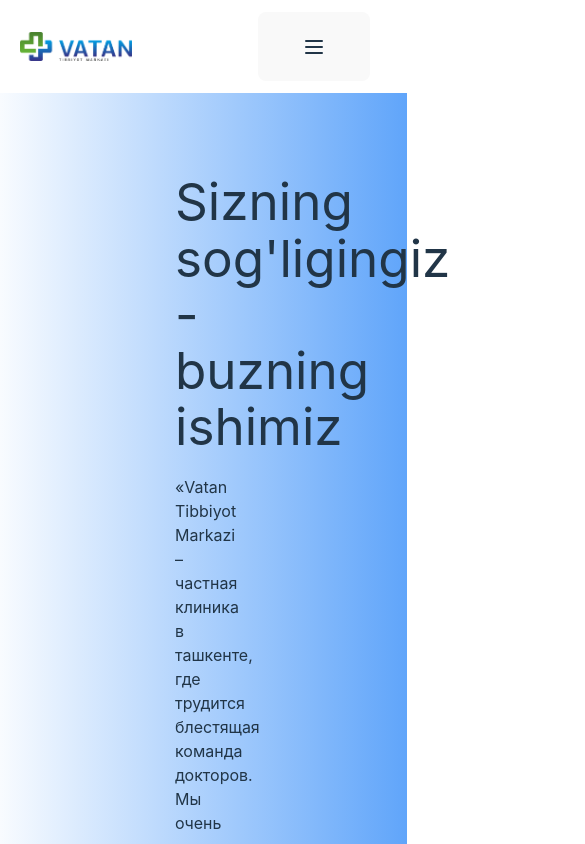
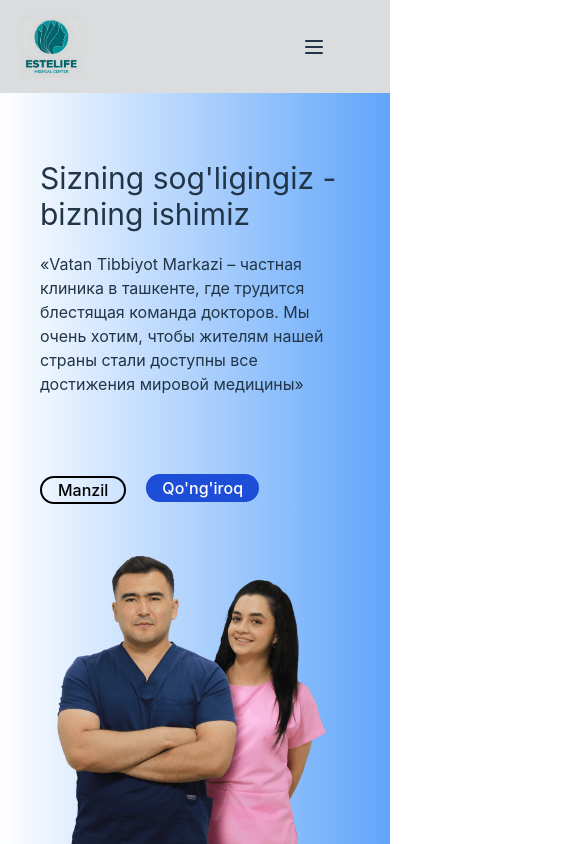
Before and after one commit to Xudoynazar1112/klinika, a React (Vite) app: page / in a window 390 px wide. Shown: the top 844 px of the page, 585 px wide, since content can reach past the window. Built offline with nearby package versions, Linux system fonts and the light colour scheme.

Commit message:
changed recvisits

```diff
--- a/index.html
+++ b/index.html
@@ -2,7 +2,7 @@
 <html lang="en">
   <head>
     <meta charset="UTF-8" />
-    <link rel="icon" type="image/svg+xml" href="/vite.svg" />
+    <link rel="icon" type="image" href="./src/assets/images/logo.jpg" />
     <meta name="viewport" content="width=device-width, initial-scale=1.0" />
     <title>Vatan tibbiyot</title>
   </head>
--- a/src/components/call/Call.jsx
+++ b/src/components/call/Call.jsx
@@ -2,7 +2,7 @@ import React from 'react'
 
 const Call = () => {
   return (
-    <div><a href='tel:+998889251111' className='p-1 px-4 bg-blue-700 rounded-2xl text-white hover:text-green-300'>Qo'ng'iroq</a></div>
+    <div><a href='tel:+998991100033' className='p-1 px-4 bg-blue-700 rounded-2xl text-white hover:text-green-300'>Qo'ng'iroq</a></div>
   )
 }
 
--- a/src/components/home/HomeComp.jsx
+++ b/src/components/home/HomeComp.jsx
@@ -3,7 +3,7 @@ import './HomeComp.css'
 
 const HomeComp = ({ icon: Icon, head, body }) => {
   return (
-    <div className="flex gap-10 w-[25rem] shadowNew rounded-2xl">
+    <div className="flex gap-10 w-[20rem] md:w-[25rem] shadowNew rounded-2xl">
       <div className="text-[5rem] text-blue-400">
         <Icon /> {/* Render the icon component */}
       </div>
--- a/src/global/Footer.jsx
+++ b/src/global/Footer.jsx
@@ -1,5 +1,5 @@
 import React from "react";
-import logo from "../assets/images/logo.webp";
+import logo from "../assets/images/logo.jpg";
 import { BsFillTelephoneFill } from "react-icons/bs";
 import { MdOutlineEmail } from "react-icons/md";
 import { FaRegAddressCard } from "react-icons/fa";
@@ -23,13 +23,13 @@ const Footer = () => {
             <p>
               <b>Manzil:</b>
             </p>
-            <p>Uchtepa tumani, Qatortol ko'chasi</p>
+            <p>Sebzor</p>
           </div>
           <div>
             <p>
               <b>Orientr:</b>
             </p>
-            <p>Oqtepa lavashni to'g'risida</p>
+            <p>Oqtepa lavashni to'g'risida (namuna)</p>
           </div>
           <div>
             <p>
@@ -39,11 +39,11 @@ const Footer = () => {
           </div>
           <div className="flex">
             <BsFillTelephoneFill />{" "}
-            <a href="tel:+998889251111">+998 (88) 925-11-11</a>
+            <a href="tel:+998991100033">+998 (99) 110-00-33</a>
           </div>
           <div className="flex">
             <BsFillTelephoneFill />{" "}
-            <a href="tel:+998889251111">+998 (88) 925-11-11</a>
+            <a href="tel:+998991100030">+998 (99) 110-00-30</a>
           </div>
           <div className="flex">
             <MdOutlineEmail /> <p>Vatantibbiyotmarkazi@gmail.com</p>
@@ -57,18 +57,18 @@ const Footer = () => {
         </div>
         <div>
           <iframe
-            src="https://www.google.com/maps/embed?pb=!1m14!1m8!1m3!1d2998.446636264613!2d69.175495!3d41.27738300000001!3m2!1i1024!2i768!4f13.1!3m3!1m2!1s0x38ae89671f2aea5d%3A0x444523068491c2c!2sVatan%20Tibbiyot%20Markazi!5e0!3m2!1suz!2sus!4v1729926329965!5m2!1suz!2sus"
+            src="https://www.google.com/maps/embed?pb=!1m13!1m8!1m3!1d16085.118637508229!2d69.24815590937108!3d41.33500183876555!3m2!1i1024!2i768!4f13.1!3m2!1m1!2zNDHCsDIwJzAzLjQiTiA2OcKwMTUnMDMuMSJF!5e0!3m2!1sen!2s!4v1729940251670!5m2!1sen!2s"
             width="100%"
             height="100%"
-            allowfullscreen=""
+            allowfullScreen=""
             loading="lazy"
             referrerPolicy="no-referrer-when-downgrade"
           ></iframe>
         </div>
       </div>
-      <div className="md:px-48 bg-green-300 grid grid-cols-3 gap-5 justify-items-center items-center py-10 border-t-blue-700 border-t-4">
-        <div>
-          <img src={logo} alt="logo" className="w-48" />
+      <div className="md:px-48 px-10 bg-[#DBDCDE] grid md:grid-cols-3 grid-cols-1 gap-5 justify-items-center items-center py-10 border-t-blue-700 border-t-4">
+        <div className="flex md:items-start items-canter flex-col">
+          <img src={logo} alt="logo" className="w-24" />
           <p>
             ХК «Vatan Med City» ОГРН 1187746719610 ИНН 9723058626 Лицензия
             Л041-01148-78/00287864 от 25.12.2020 Учтепинский район, 26-й
--- a/src/global/Header.jsx
+++ b/src/global/Header.jsx
@@ -1,5 +1,5 @@
 import React, { useState } from "react";
-import logo from "../assets/images/logo.webp";
+import logo from "../assets/images/logo.jpg";
 import { Link } from "react-router-dom";
 import Call from "../components/call/Call";
 import { Menu, X } from "lucide-react";
@@ -11,8 +11,8 @@ const Header = () => {
   };
   return (
     <>
-      <div className="flex justify-between items-center w-full md:px-48 px-5 py-3">
-        <img src={logo} alt="logo" className="md:w-48 w-28" />
+      <div className="flex justify-between items-center w-full md:px-48 px-5 py-3 bg-[#DBDCDE] fixed top-0">
+        <img src={logo} alt="logo" className="md:w-24 w-16" />
         <ul className="md:flex md:gap-5 md:text-lg hidden">
           <li>
             <Link to={"#"}>Klinika haqida</Link>
@@ -27,7 +27,7 @@ const Header = () => {
             <Call />
           </li>
           <li>
-            <select name="Lang" id="lang">
+            <select name="Lang" id="lang" className="rounded-xl px-1">
               <option value="uz">O'zbek</option>
               <option value="ru">Rus</option>
             </select>
@@ -36,14 +36,14 @@ const Header = () => {
         <div className="md:hidden inline">
           <button
             onClick={toggleHandle}
-            className="text-4xl transition-colors duration-300 "
+            className="text-4xl transition-colors duration-300 bg-[#DBDCDE]"
           >
             {isOpen ? <X /> : <Menu />}
           </button>
         </div>
       </div>
       {isOpen && (
-        <ul className="flex flex-col pt-16 items-start pl-10 gap-5 text-xl fixed right-0 top-20 bg-slate-50 h-full w-[70%]">
+        <ul className="flex flex-col pt-16 items-start pl-10 gap-5 text-xl fixed right-0 top-28 bg-[#DBDCDE] h-full w-[70%]">
           <li>
             <Link to={"#"}>Klinika haqida</Link>
           </li>
--- a/src/global/MainWrapper.jsx
+++ b/src/global/MainWrapper.jsx
@@ -12,7 +12,7 @@ const MainWrapper = (routes) => {
             <div className="flex flex-col min-h-screen w-[100%]">
               <ScrollRestoration />
               <Navbar />
-              <main className="flex-[100%] flex flex-col items-center md:mt-16">{route.element}</main>
+              <main className="flex-[100%] flex flex-col items-center">{route.element}</main>
               <Footer />
             </div>
           ),
--- a/src/pages/home/Home.jsx
+++ b/src/pages/home/Home.jsx
@@ -9,9 +9,9 @@ import { IoMdTime } from "react-icons/io";
 const Home = () => {
   return (
     <>
-      <div className="grid grid-cols-2 gap-10 px-48 pt-10 bg-gradient-to-l from-blue-400">
+      <div className="grid md:grid-cols-2 grid-cols-1 gap-10 md:px-48 px-10 pt-10 md:mt-28 mt-20 bg-gradient-to-l from-blue-400">
         <div className="pt-10">
-          <h1>Sizning sog'ligingiz - buzning ishimiz</h1>
+          <h1 className="md:text-6xl text-3xl">Sizning sog'ligingiz - bizning ishimiz</h1>
           <p className="mt-5">
             «Vatan Tibbiyot Markazi – частная клиника в ташкенте, где трудится
             блестящая команда докторов. Мы очень хотим, чтобы жителям нашей
@@ -31,7 +31,7 @@ const Home = () => {
           <img src={workers} alt="employee" className="w-[40rem]" />
         </div>
       </div>
-      <div className="flex gap-10 mt-5">
+      <div className="flex flex-col md:flex-row gap-10 mt-16 ">
         <HomeComp
           icon={IoMdTime}
           head={"Ish vaqti"}
@@ -54,12 +54,12 @@ const Home = () => {
           }
         />
       </div>
-      <div className="grid grid-cols-2 gap-10 px-48 py-10 mt-20 bg-gradient-to-l from-blue-400">
+      <div className="grid md:grid-cols-2 grid-cols-1 gap-10 md:px-48 px-10 py-10 mt-20 bg-gradient-to-l from-blue-400">
         <div>
           <img src={workers2} alt="employee" className="w-[37rem]" />
         </div>
         <div>
-          <h1>Klinika haqida</h1>
+          <h1 className="md:text-6xl text-4xl">Klinika haqida</h1>
           <p className="mt-5">
             Медицинский центр “Vatan Tibbiyot Markazi” – это учреждение,
             предлагающее широкий спектр медицинских услуг, включая амбулаторную
```
Also changed, not shown: src/assets/images/logo.jpg (added), src/assets/images/logo.webp (deleted).
